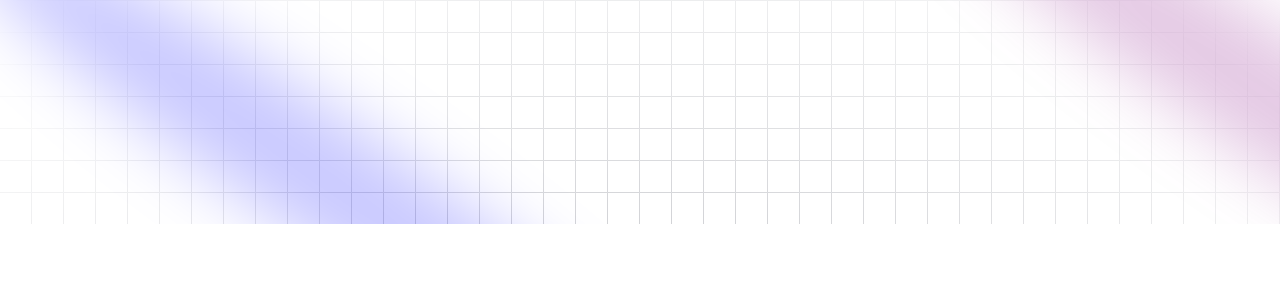
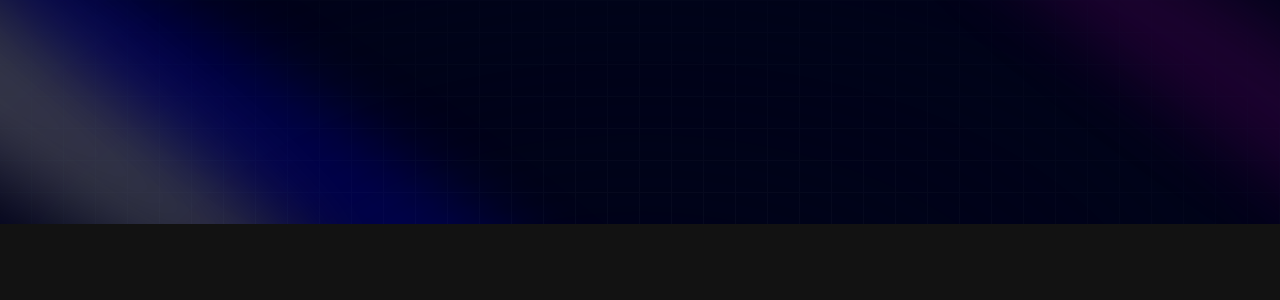
Before and after one commit to MariusDevelops/mysite, a Next.js app: page / in a window 1280 px wide. Shown: the top 300 px of the page. Built offline with nearby package versions, Linux system fonts and the light colour scheme.

Commit message:
feat: add next-themes for grid dark background

```diff
--- a/app/layout.tsx
+++ b/app/layout.tsx
@@ -1,6 +1,7 @@
 import type { Metadata } from "next";
 import localFont from "next/font/local";
 import "./globals.css";
+import { ThemeProvider } from "next-themes";
 
 const geistSans = localFont({
   src: "./fonts/GeistVF.woff",
@@ -24,11 +25,18 @@
   children: React.ReactNode;
 }>) {
   return (
-    <html lang="en">
+    <html lang="en" suppressHydrationWarning>
       <body
         className={`${geistSans.variable} ${geistMono.variable} antialiased`}
       >
-        {children}
+        <ThemeProvider
+          attribute="class"
+          defaultTheme="dark"
+          enableSystem
+          disableTransitionOnChange
+        >
+          {children}
+        </ThemeProvider>
       </body>
     </html>
   );
--- /dev/null
+++ b/app/provider.tsx
@@ -0,0 +1,9 @@
+"use client";
+
+import * as React from "react";
+import { ThemeProvider as NextThemesProvider } from "next-themes";
+import { type ThemeProviderProps } from "next-themes/dist/types";
+
+export function ThemeProvider({ children, ...props }: ThemeProviderProps) {
+  return <NextThemesProvider {...props}>{children}</NextThemesProvider>;
+}
--- a/package.json
+++ b/package.json
@@ -16,6 +16,7 @@
     "framer-motion": "^11.5.4",
     "mini-svg-data-uri": "^1.4.4",
     "next": "14.2.11",
+    "next-themes": "^0.3.0",
     "prettier": "^3.3.3",
     "react": "^18",
     "react-dom": "^18",
```
Also changed, not shown: 1 other file (tests, documents, lock files or other folders).
